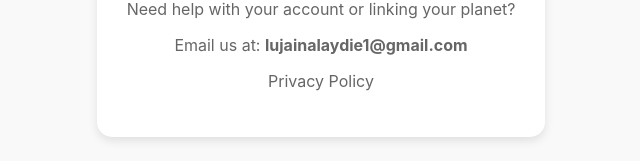
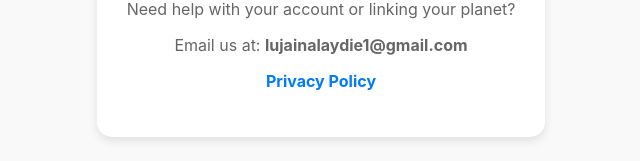
Before and after one commit to LujainAlaydie1/liyoPlanet_Support, a plain HTML site: page index.html in a window 1280 px wide. Shown: the part 225-386 px from the top of the page, without its empty margins (319-959 px from the left). Drawn offline with Linux system fonts and the light colour scheme.

Commit message:
Update index.html

```diff
--- a/index.html
+++ b/index.html
@@ -17,7 +17,7 @@
         <hr>
         <p>Need help with your account or linking your planet?</p>
         <p>Email us at: <strong>lujainalaydie1@gmail.com</strong></p>
-        <p><script src="https://gist.github.com/LujainAlaydie1/ba1c091e0555ee8420492ec3dd9db9b0.js"></script>Privacy Policy</a></p>
+        <p><a href="https://gist.github.com/LujainAlaydie1/ba1c091e0555ee8420492ec3dd9db9b0">Privacy Policy</a></p>
     </div>
 </body>
 </html>
```
